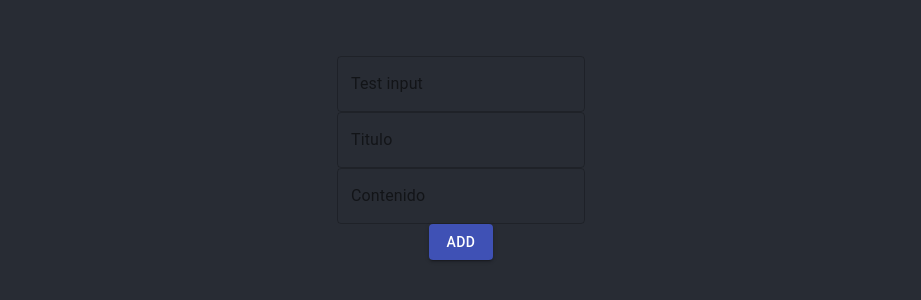
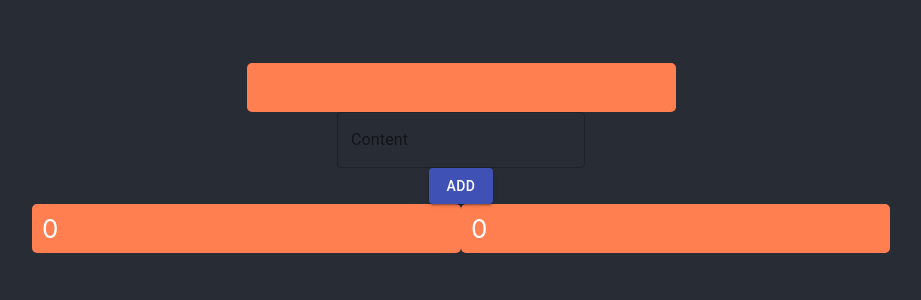
Before and after one commit to DavidMoranchel/8g, a React (Create React App) app: page / in a window 1280 px wide. Shown: the part 250-550 px from the top of the page, without its empty margins (179-1100 px from the left). Built offline with nearby package versions, Linux system fonts and the light colour scheme.

Commit message:
i dont know

```diff
--- a/src/App.js
+++ b/src/App.js
@@ -3,11 +3,13 @@ import "./App.css";
 
 // Screens
 import BlogNotes from "./screens/NotesBlog";
+import CurrencyConverter from "./screens/CurrencyConverter";
 
 function App() {
   return (
     <div className="App">
       <BlogNotes />
+      <CurrencyConverter />
     </div>
   );
 }
--- /dev/null
+++ b/src/components/CustomTextField/CustomTextField.css
@@ -0,0 +1,8 @@
+.MuiInputBase-input,
+input,
+.MuiInputBase-root,
+.MuiInputBase-root,
+.MuiOutlinedInput-root,
+.MuiInputBase-formControl {
+  color: "#eaeaea" !important;
+}
--- a/src/components/CustomTextField/index.js
+++ b/src/components/CustomTextField/index.js
@@ -1,7 +1,12 @@
 import React, { Component } from "react";
 
 // Material UI Components
+// import { withStyles } from "@material-ui/core/styles";
+// import { styled } from "@material-ui/core/styles";
 import TextField from "@material-ui/core/TextField";
+
+// CSS
+import "./CustomTextField.css";
 
 class CustomTextField extends Component {
   constructor(props) {
@@ -10,7 +15,6 @@ class CustomTextField extends Component {
   }
 
   handleChange({ target: { name, value } }) {
-    // console.log(name, value, this.props);
     this.props.callback(name, value);
   }
 
@@ -18,7 +22,7 @@ class CustomTextField extends Component {
     const { value, name, label } = this.props;
     return (
       <TextField
-        className={`input`}
+        className="input"
         variant="outlined"
         value={value}
         name={name}
--- /dev/null
+++ b/src/components/Input/Input.css
@@ -0,0 +1,8 @@
+input {
+  color: white;
+  background-color: coral;
+  border: none;
+  border-radius: 5px;
+  padding: 5px 10px;
+  outline: none;
+}
--- /dev/null
+++ b/src/components/Input/index.js
@@ -0,0 +1,29 @@
+import React, { Component } from "react";
+
+// CSS
+import "./Input.css";
+
+class Input extends Component {
+  constructor(props) {
+    super(props);
+    this.handlerInput = this.handlerInput.bind(this);
+  }
+
+  handlerInput({ target: { value, name } }) {
+    this.props.callback(name, value);
+  }
+
+  render() {
+    const { type, name, value } = this.props;
+    return (
+      <input
+        type={type ? type : "text"}
+        name={name}
+        value={value}
+        onChange={this.handlerInput}
+      />
+    );
+  }
+}
+
+export default Input;
--- /dev/null
+++ b/src/screens/CurrencyConverter/CurrencyConverter.css
@@ -0,0 +1,5 @@
+form {
+  display: flex;
+  justify-content: center;
+  align-items: center;
+}
--- /dev/null
+++ b/src/screens/CurrencyConverter/index.js
@@ -0,0 +1,58 @@
+import React, { Component } from "react";
+
+// Components
+import Input from "../../components/Input";
+
+// CSS
+import "./CurrencyConverter.css";
+
+class CurrencyConverter extends Component {
+  constructor(props) {
+    super(props);
+    this.state = {
+      quantityMXN: 0,
+      quantityDLS: 0,
+    };
+    this.handleCurrencyInput = this.handleCurrencyInput.bind(this);
+  }
+
+  handleCurrencyInput(name, value) {
+    let mxn, dls;
+    console.log(name, value);
+    if (name === "quantityMXN") {
+      mxn = value;
+      dls = mxn / 22.42;
+    } else {
+      dls = value;
+      mxn = dls * 22.24;
+    }
+    this.setState({
+      quantityMXN: mxn,
+      quantityDLS: dls,
+    });
+  }
+
+  render() {
+    const { quantityMXN, quantityDLS } = this.state;
+    return (
+      <div>
+        <form>
+          <Input
+            type="number"
+            name="quantityMXN"
+            value={quantityMXN}
+            callback={this.handleCurrencyInput}
+          />
+          <Input
+            type="number"
+            name="quantityDLS"
+            value={quantityDLS}
+            callback={this.handleCurrencyInput}
+          />
+        </form>
+      </div>
+    );
+  }
+}
+
+export default CurrencyConverter;
--- a/src/screens/NotesBlog/index.js
+++ b/src/screens/NotesBlog/index.js
@@ -8,7 +8,6 @@ import {
   List,
   ListItem,
   ListItemText,
-  TextField,
 } from "@material-ui/core";
 
 // CSS
@@ -16,6 +15,7 @@ import "./NotesBlog.css";
 
 // Components
 import CustomTextField from "../../components/CustomTextField";
+import Input from "../../components/Input";
 
 class NotesBlog extends Component {
   constructor(props) {
@@ -24,11 +24,9 @@ class NotesBlog extends Component {
       notes: [],
       noteTitle: "",
       noteContent: "",
-      test: "",
     };
     this.handleFormSubmit = this.handleFormSubmit.bind(this);
     this.handleChangeInput = this.handleChangeInput.bind(this);
-    this.handleTest = this.handleTest.bind(this);
   }
 
   componentDidMount() {
@@ -51,26 +49,17 @@ class NotesBlog extends Component {
       notes: newNotes,
       noteTitle: "",
       noteContent: "",
-      test: "",
     });
   }
 
-  handleChangeInput({ target: { name, value } }) {
-    this.setState({
-      [name]: value,
-    });
-  }
-
-  handleTest(name, value) {
-    console.log("Handle test", name, value);
+  handleChangeInput(name, value) {
     this.setState({
       [name]: value,
     });
   }
 
   render() {
-    const { noteTitle, noteContent, notes, test } = this.state;
-
+    const { noteTitle, noteContent, notes } = this.state;
     const UINotes = notes.map(({ title, content }, index) => (
       <ListItem key={index} className="List-item">
         <ListItemText primary={title} secondary={content} />
@@ -96,28 +85,18 @@ class NotesBlog extends Component {
                 justify="center"
                 alignItems="center"
               >
-                <CustomTextField
-                  value={test}
-                  name={"test"}
-                  label={"Test input"}
-                  callback={this.handleTest}
+                <Input
+                  value={noteTitle}
+                  name={"noteTitle"}
+                  label={"Title"}
+                  callback={this.handleChangeInput}
                 />
 
-                <TextField
-                  className="input"
-                  value={noteTitle}
-                  onChange={this.handleChangeInput}
-                  name="noteTitle"
-                  label="Titulo"
-                  variant="outlined"
-                />
-                <TextField
-                  className="input"
+                <CustomTextField
                   value={noteContent}
-                  onChange={this.handleChangeInput}
-                  name="noteContent"
-                  label="Contenido"
-                  variant="outlined"
+                  name={"noteContent"}
+                  label={"Content"}
+                  callback={this.handleChangeInput}
                 />
                 <Button type="submit" variant="contained" color="primary">
                   Add
```
